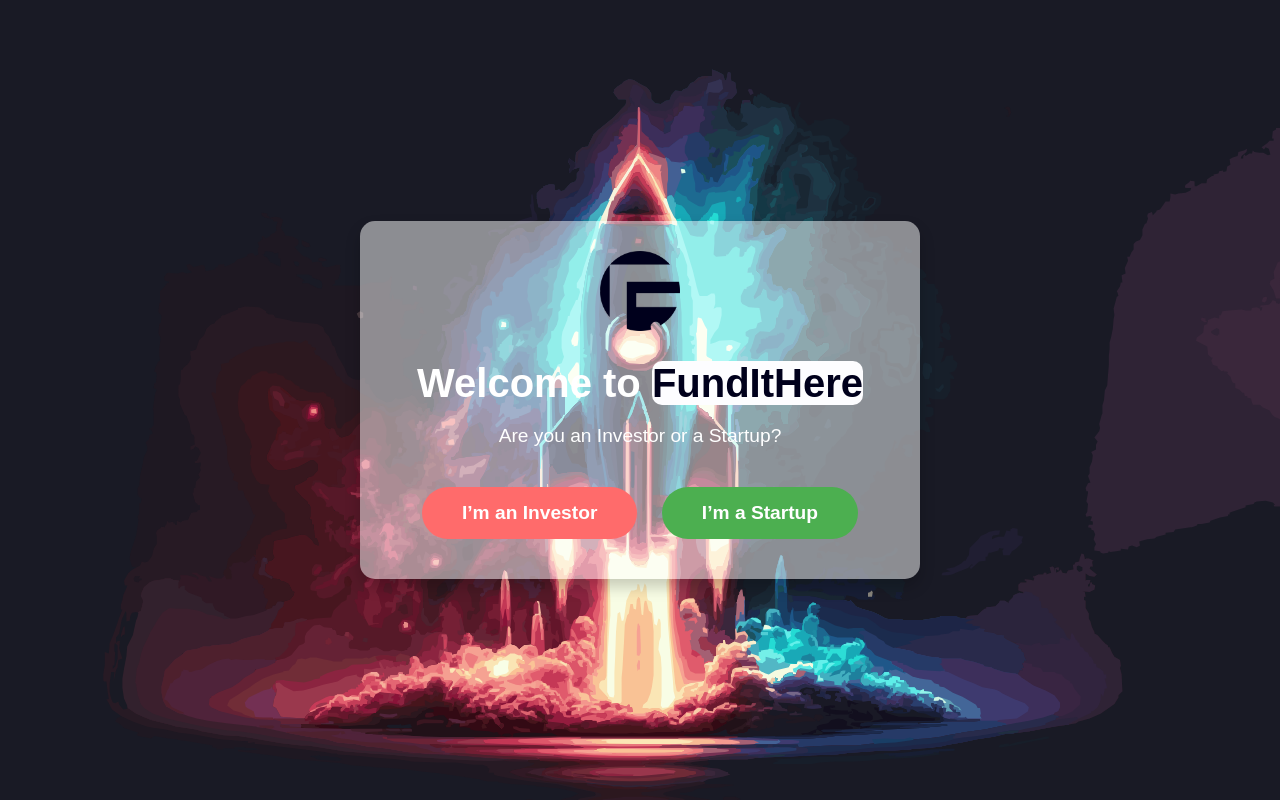
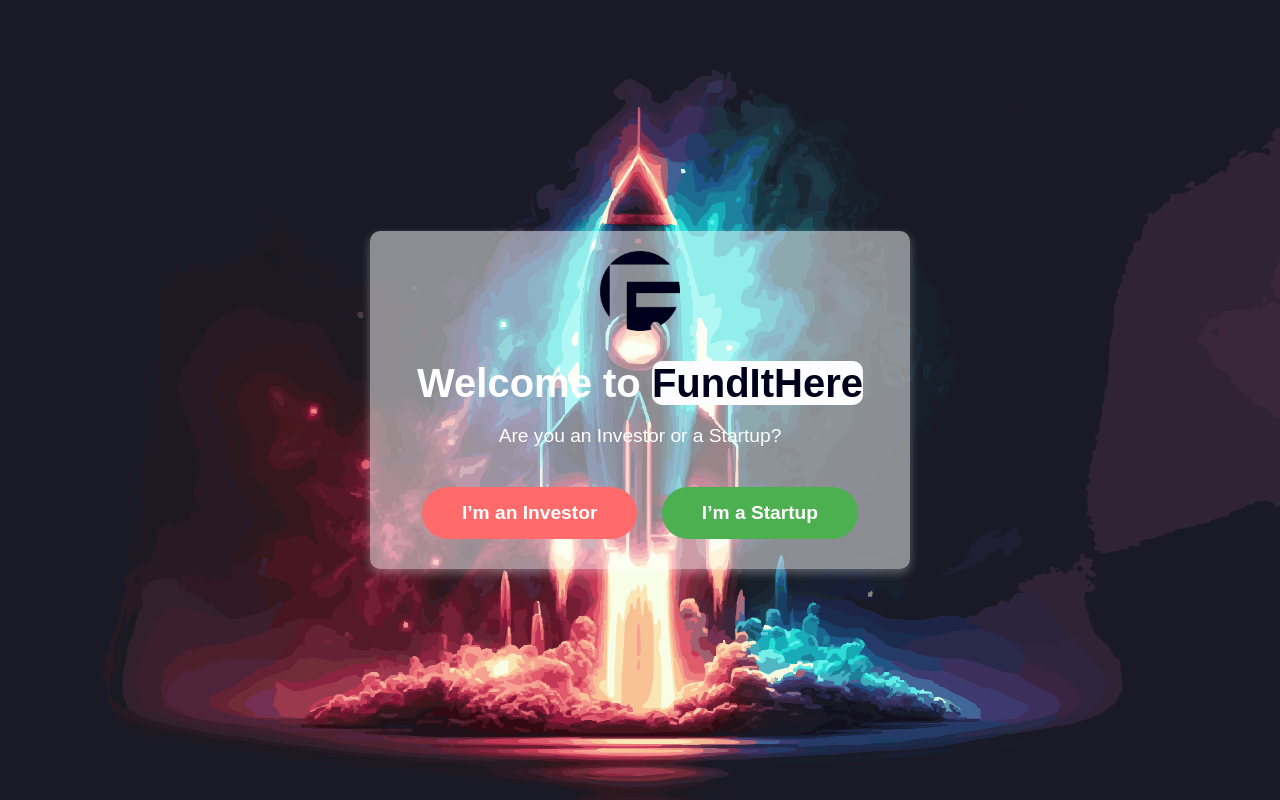
Before and after one commit to moi-brooks/FunditHere, a plain HTML site: page index.html in a window 1280 px wide. Drawn offline with Linux system fonts and the light colour scheme.

Commit message:
Update index.html

```diff
--- a/index.html
+++ b/index.html
@@ -37,11 +37,11 @@
 
         .container {
             background: rgba(255, 255, 255, 0.5); /* Semi-transparent black */
-            border-radius: 15px;
-            padding: 30px;
+            border-radius: 10px;
+            padding: 20px;
             text-align: center;
             color: white;
-            box-shadow: 0 8px 15px rgba(0, 0, 0, 0.2);
+            box-shadow: 0 4px 10px rgba(255, 255, 255, 0.3);
             max-width: 500px;
             width: 90%;
         }
@@ -86,7 +86,7 @@
         }
 
         .button-startup:hover {
-            background-color: #388e3c;
+            background-color: #add8e6;
             transform: scale(1.1);
         }
 
```
